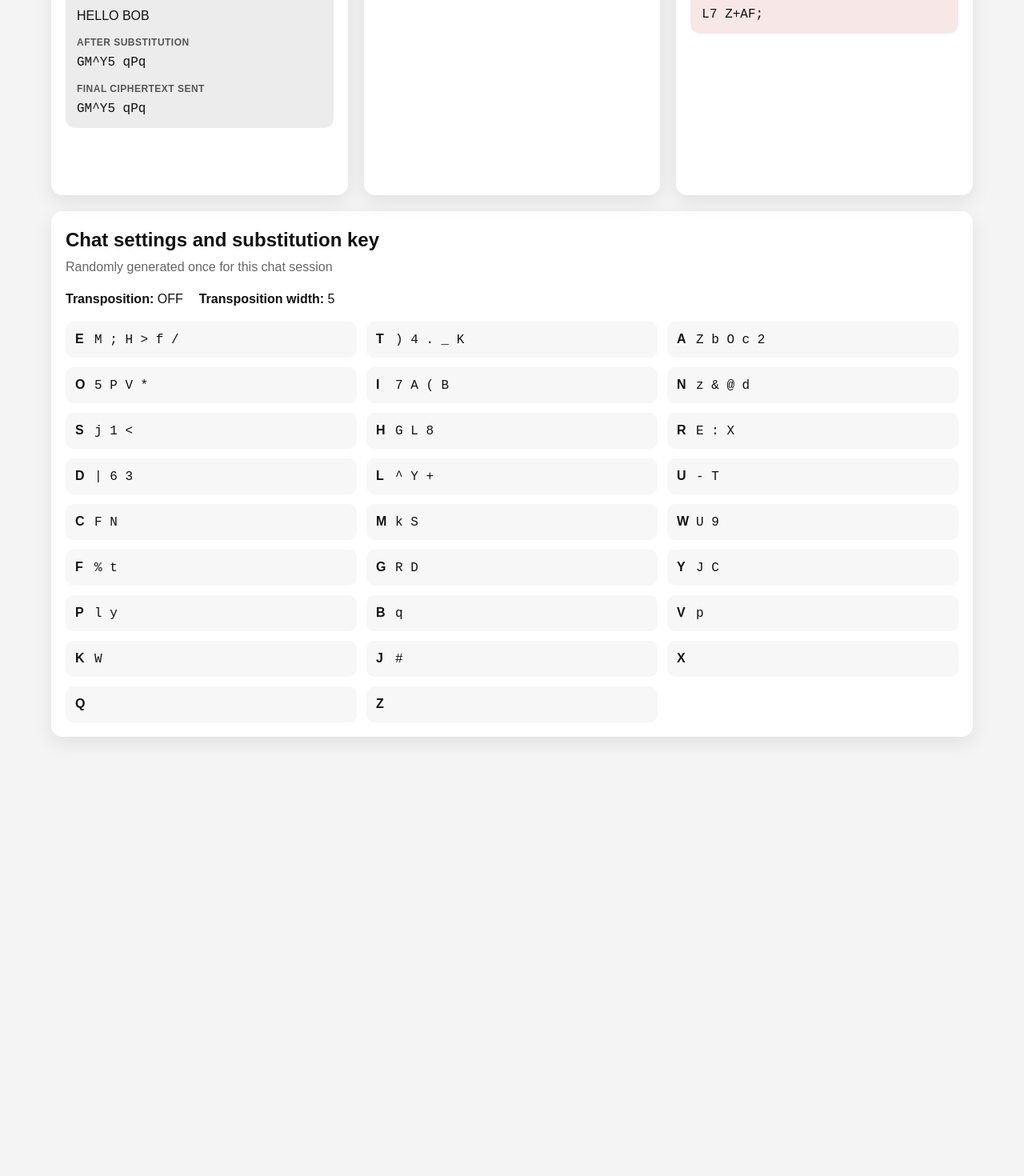
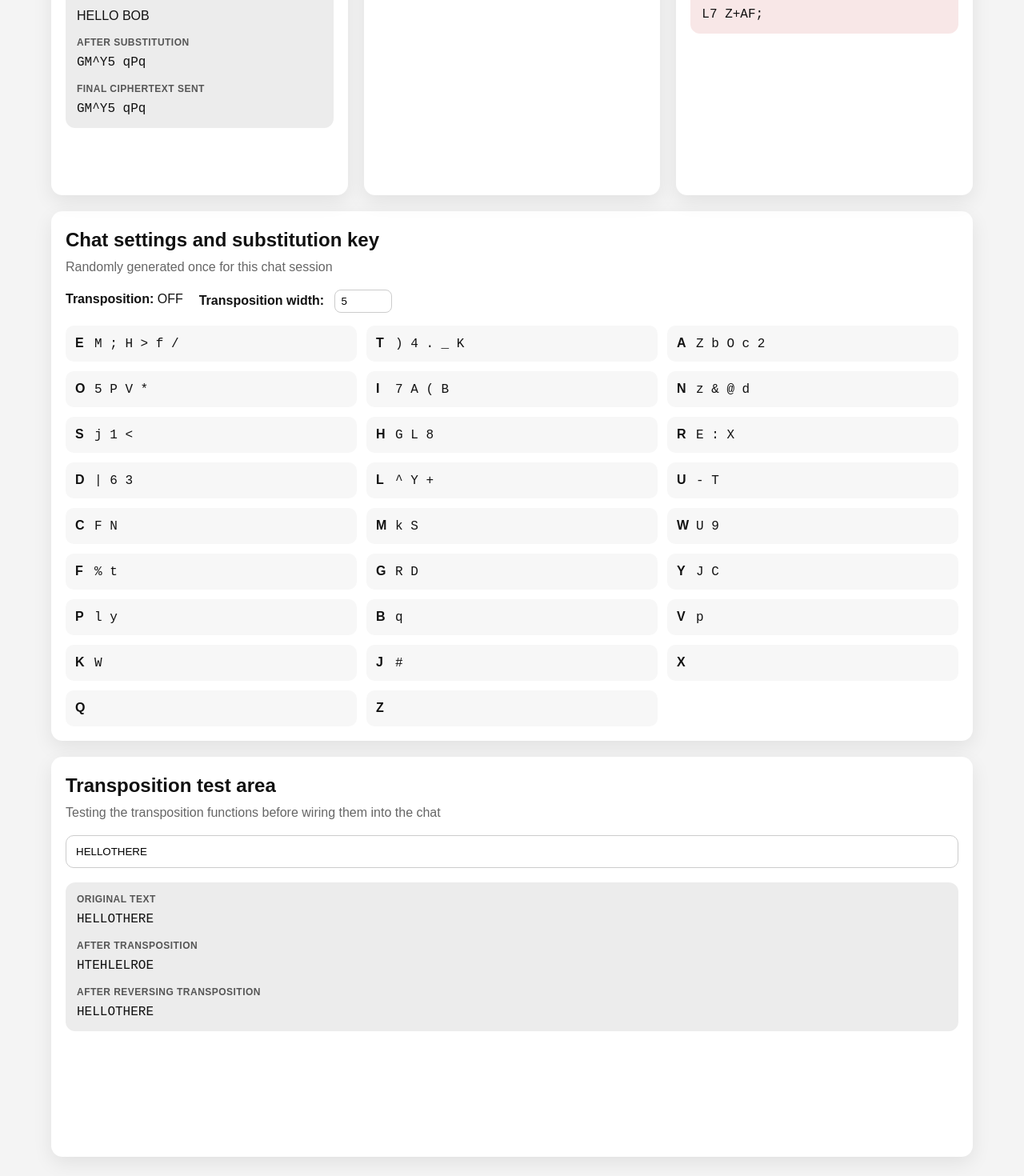
Before and after one commit to teyter/ZodiacChat, a React (Vite) app: page / in a window 1280 px wide. Shown: the part 382-1852 px from the top of the page at 80% size. Before the commit the page ends 1327 px from the top, so only its background shows below. Built offline with nearby package versions, Linux system fonts and the light colour scheme.

Commit message:
add: reversible transposition function

```diff
--- a/src/App.css
+++ b/src/App.css
@@ -192,3 +192,11 @@ body {
   flex-wrap: wrap;
   margin-bottom: 16px;
 }
+
+.width-input {
+  width: 72px;
+  margin-left: 8px;
+  padding: 6px 8px;
+  border: 1px solid #ccc;
+  border-radius: 8px;
+}
--- a/src/App.jsx
+++ b/src/App.jsx
@@ -1,4 +1,4 @@
-import { useEffect, useState } from 'react'
+import { useEffect, useMemo, useState } from 'react'
 import './App.css'
 
 const STORAGE_KEY = 'zodiacchat-state'
@@ -45,7 +45,7 @@ function shuffleArray(items) {
 
   for (let i = array.length - 1; i > 0; i -= 1) {
     const j = Math.floor(Math.random() * (i + 1))
-      ;[array[i], array[j]] = [array[j], array[i]]
+    ;[array[i], array[j]] = [array[j], array[i]]
   }
 
   return array
@@ -127,10 +127,67 @@ function decryptCiphertext(ciphertext, reverseKeyMap) {
   return plaintext
 }
 
+function transposeText(text, width) {
+  if (!text || width <= 1) return text
+
+  const rows = []
+  for (let i = 0; i < text.length; i += width) {
+    rows.push(text.slice(i, i + width))
+  }
+
+  let result = ''
+
+  for (let col = 0; col < width; col += 1) {
+    for (let row = 0; row < rows.length; row += 1) {
+      const char = rows[row][col]
+      if (char !== undefined) {
+        result += char
+      }
+    }
+  }
+
+  return result
+}
+
+function reverseTransposeText(text, width) {
+  if (!text || width <= 1) return text
+
+  const length = text.length
+  const fullRows = Math.floor(length / width)
+  const remainder = length % width
+  const rowCount = Math.ceil(length / width)
+
+  const columnLengths = Array.from({ length: width }, (_, col) => {
+    if (remainder === 0) return fullRows
+    return col < remainder ? fullRows + 1 : fullRows
+  })
+
+  const columns = []
+  let cursor = 0
+
+  for (let col = 0; col < width; col += 1) {
+    const columnLength = columnLengths[col]
+    columns[col] = text.slice(cursor, cursor + columnLength)
+    cursor += columnLength
+  }
+
+  let result = ''
+
+  for (let row = 0; row < rowCount; row += 1) {
+    for (let col = 0; col < width; col += 1) {
+      const char = columns[col][row]
+      if (char !== undefined) {
+        result += char
+      }
+    }
+  }
+
+  return result
+}
+
 function buildInitialState() {
   const substitutionKey = generateSubstitutionKey()
   let cyclePointers = generateCyclePointers(substitutionKey)
-  const reverseKeyMap = buildReverseKeyMap(substitutionKey)
 
   const messages = INITIAL_PLAINTEXT_MESSAGES.map((message) => {
     const { ciphertext, updatedPointers } = encryptWithHomophonicSubstitution(
@@ -191,12 +248,23 @@ export default function App() {
   })
 
   const [draft, setDraft] = useState('')
+  const [transpositionDemoInput, setTranspositionDemoInput] = useState('HELLOTHERE')
 
   useEffect(() => {
     localStorage.setItem(STORAGE_KEY, JSON.stringify(appState))
   }, [appState])
 
   const reverseKeyMap = buildReverseKeyMap(appState.substitutionKey)
+
+  const transposedDemo = useMemo(
+    () => transposeText(transpositionDemoInput, appState.transpositionWidth),
+    [transpositionDemoInput, appState.transpositionWidth]
+  )
+
+  const reversedDemo = useMemo(
+    () => reverseTransposeText(transposedDemo, appState.transpositionWidth),
+    [transposedDemo, appState.transpositionWidth]
+  )
 
   function sendAsAlice(e) {
     e.preventDefault()
@@ -232,6 +300,15 @@ export default function App() {
     setAppState((prev) => ({
       ...prev,
       transpositionEnabled: !prev.transpositionEnabled,
+    }))
+  }
+
+  function handleTranspositionWidthChange(e) {
+    const nextWidth = Number(e.target.value)
+
+    setAppState((prev) => ({
+      ...prev,
+      transpositionWidth: Number.isNaN(nextWidth) ? 5 : Math.max(2, nextWidth),
     }))
   }
 
@@ -346,8 +423,20 @@ export default function App() {
         </p>
 
         <div className="settings-row">
-          <div><strong>Transposition:</strong> {appState.transpositionEnabled ? 'ON' : 'OFF'}</div>
-          <div><strong>Transposition width:</strong> {appState.transpositionWidth}</div>
+          <div>
+            <strong>Transposition:</strong>{' '}
+            {appState.transpositionEnabled ? 'ON' : 'OFF'}
+          </div>
+          <div>
+            <strong>Transposition width:</strong>{' '}
+            <input
+              className="width-input"
+              type="number"
+              min="2"
+              value={appState.transpositionWidth}
+              onChange={handleTranspositionWidthChange}
+            />
+          </div>
         </div>
 
         <div className="key-grid">
@@ -359,6 +448,35 @@ export default function App() {
           ))}
         </div>
       </section>
+
+      <section className="panel key-panel">
+        <h2>Transposition test area</h2>
+        <p className="panel-subtitle">
+          Testing the transposition functions before wiring them into the chat
+        </p>
+
+        <div className="composer">
+          <input
+            type="text"
+            value={transpositionDemoInput}
+            onChange={(e) => setTranspositionDemoInput(e.target.value.toUpperCase())}
+            placeholder="Enter text to transpose..."
+          />
+        </div>
+
+        <div className="message-list">
+          <div className="message-card">
+            <div className="label">Original text</div>
+            <div className="ciphertext">{transpositionDemoInput}</div>
+
+            <div className="label spaced">After transposition</div>
+            <div className="ciphertext">{transposedDemo}</div>
+
+            <div className="label spaced">After reversing transposition</div>
+            <div className="ciphertext">{reversedDemo}</div>
+          </div>
+        </div>
+      </section>
     </div>
   )
 }
```
